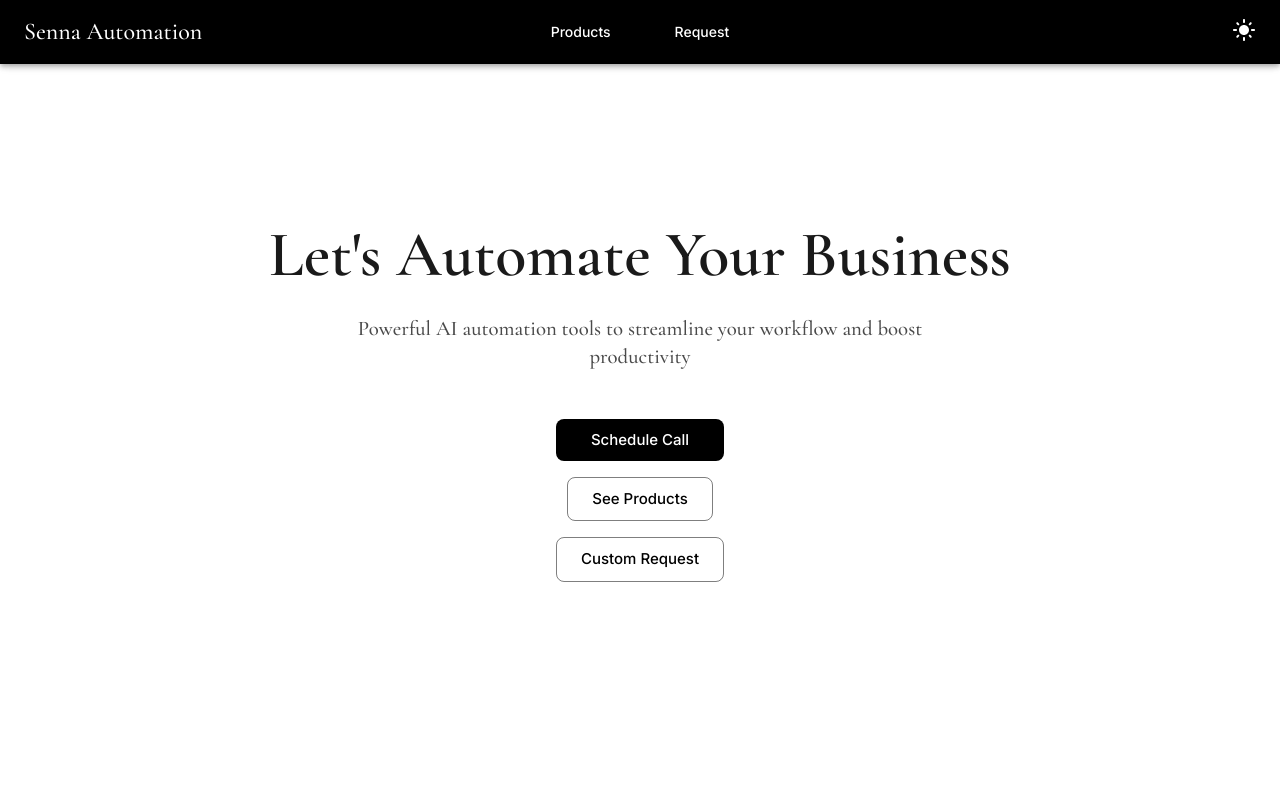
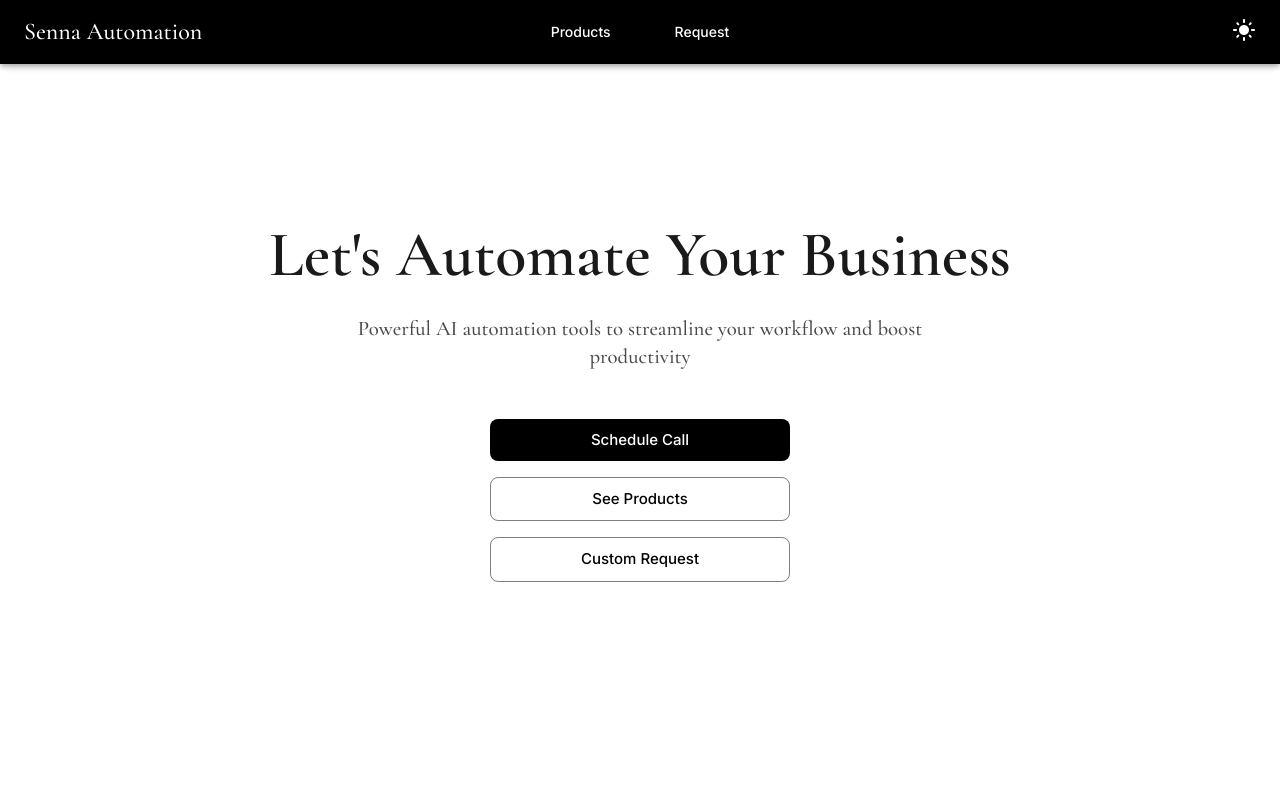
Before and after one commit to justinkahrs/senna-automation, a Next.js app: page / in a window 1280 px wide. Shown: the top 800 px of the page. Built offline with nearby package versions, Linux system fonts and the light colour scheme.

Commit message:
fix: Button width

```diff
--- a/src/app/page.tsx
+++ b/src/app/page.tsx
@@ -45,10 +45,10 @@ export default function Home() {
             productivity
           </Typography>
           <Box sx={{ display: "flex", gap: 2, justifyContent: "center" }}>
-            <Stack useFlexGap spacing={2} style={{ textAlign: "center" }}>
-              <ScheduleCallButton size="large" text="Schedule Call" />
-              <SeeProductsButton size="large" text="See Products" />
-              <RequestFormButton size="large" text="Custom Request" />
+            <Stack spacing={2} sx={{ textAlign: "center", width: 300 }}>
+              <ScheduleCallButton fullWidth size="large" text="Schedule Call" />
+              <SeeProductsButton fullWidth size="large" text="See Products" />
+              <RequestFormButton fullWidth size="large" text="Custom Request" />
             </Stack>
           </Box>
         </Container>
```
